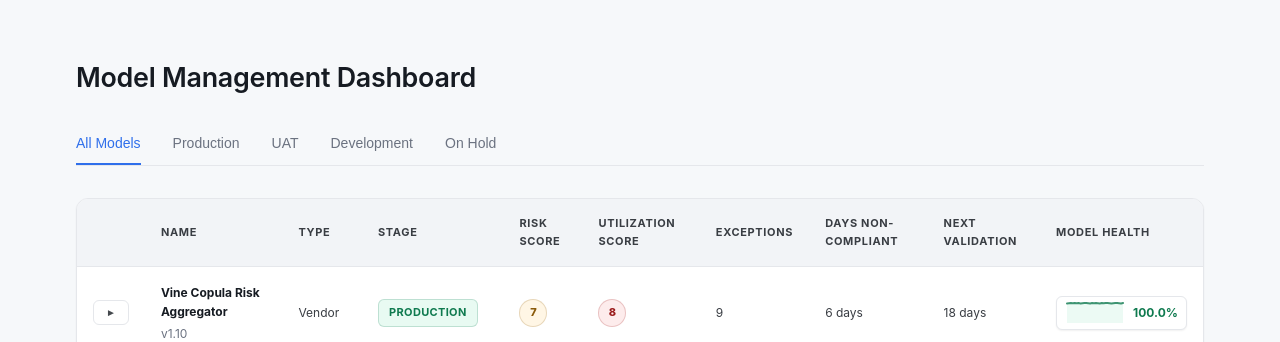
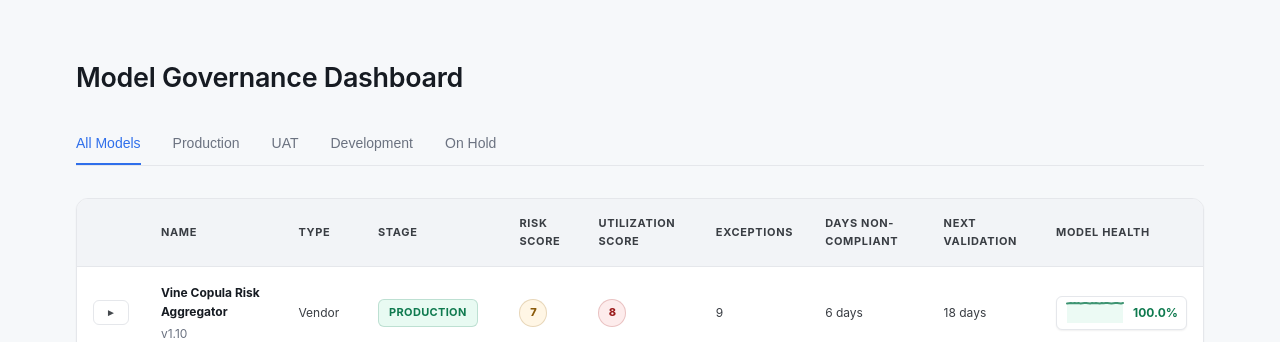
Before and after one commit to ddl-nick-goble/model-manager-dashboard, a Flask app: page / in a window 1280 px wide. Shown: the top 342 px of the page. Run offline with Flask 3, Linux system fonts and the light colour scheme.

Commit message:
Pushed from Domino: https://se-demo.domino.tech/workspace/nick_goble/model-manager-dashboard?executionId=690f9a8b8a0ee66d0ee23aa3

```diff
--- a/templates/index.html
+++ b/templates/index.html
@@ -16,7 +16,7 @@
     <div class="main-layout">
         <div class="container">
             <!-- Welcome header -->
-            <h1 class="welcome-title">Model Management Dashboard</h1>
+            <h1 class="welcome-title">Model Governance Dashboard</h1>
 
             <!-- Navigation tabs -->
             <nav class="nav-tabs">
```
